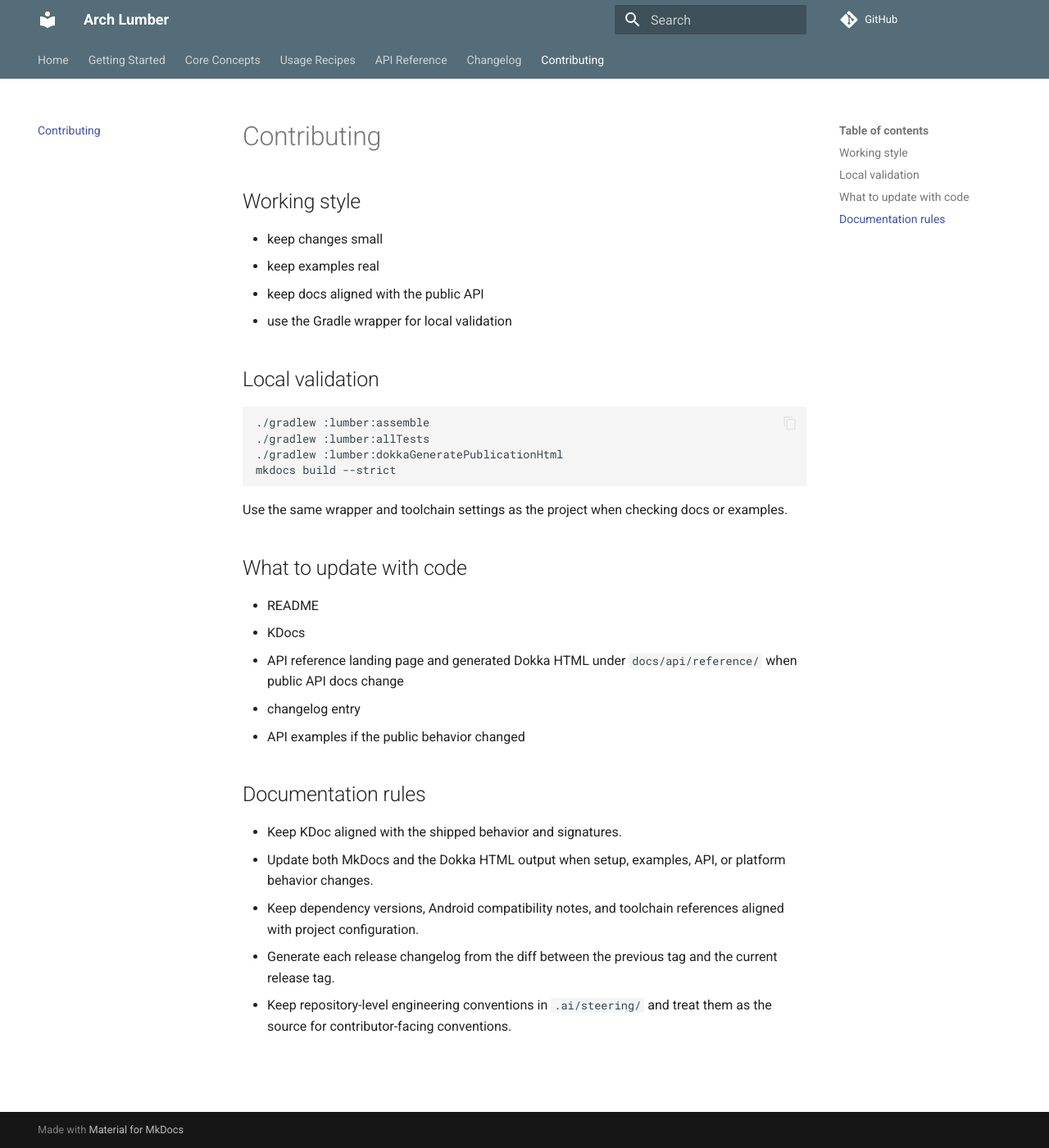
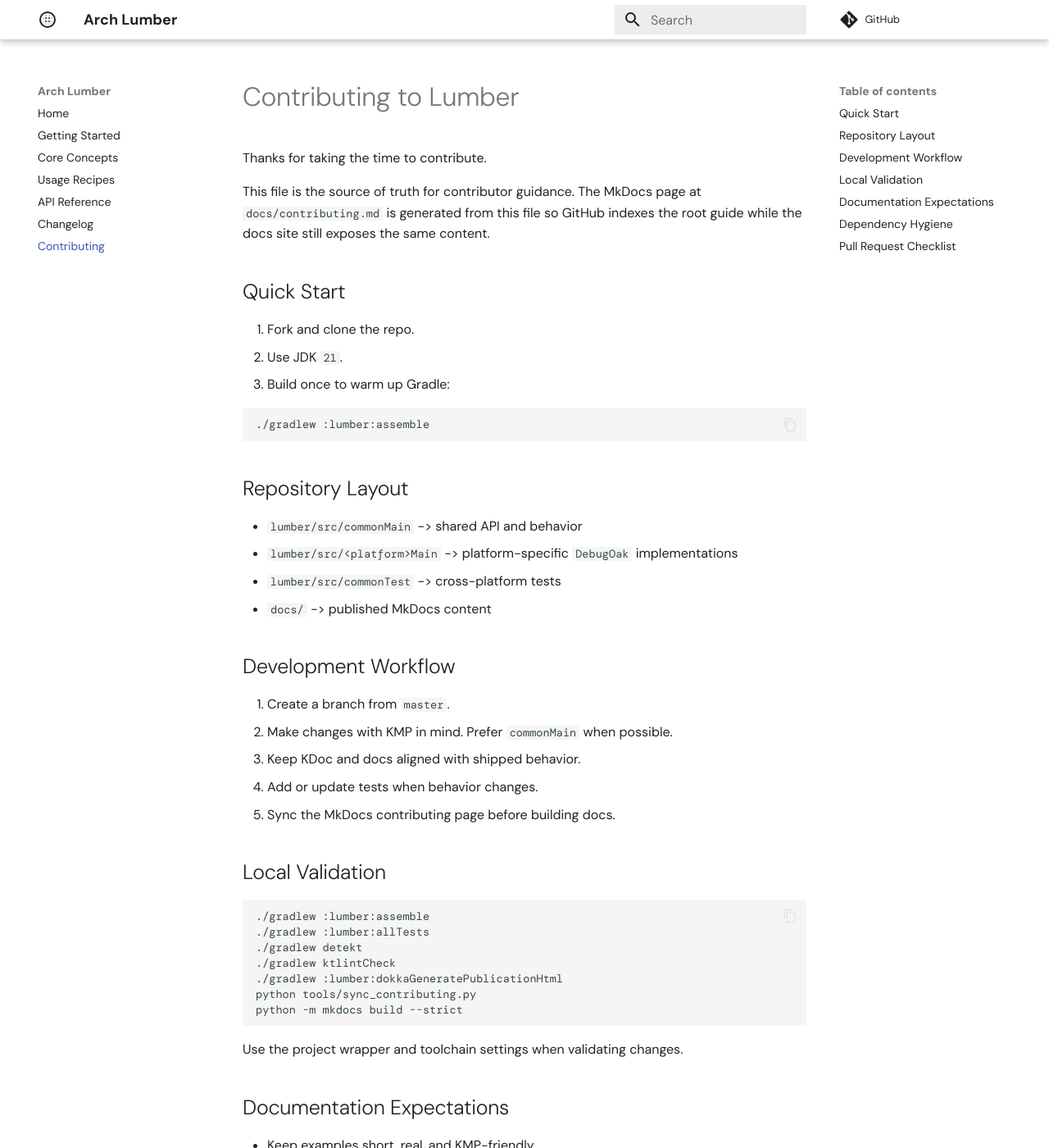
Before and after one commit to matheus-corregiari/arch-lumber, an MkDocs documentation site: the page built from docs/contributing.md, in a window 1280 px wide and 1400 px high. Shown: the whole window at 82% size. Built offline with MkDocs 1.6.1 and Material for MkDocs 9.7.7, drawn with Linux system fonts in a browser that asks for light colours; some web fonts are replaced; comment, search, counter and statistics services are not loaded; some of the changed text lies outside the part shown.

Commit message:
docs: unify contributor docs and refresh docs tooling
- make CONTRIBUTING.md the source of truth and sync docs/contributing.md from it
- publish Dokka directly under docs/api and point docs links at the published API reference
- update the docs workflow and bump Dokka to the latest stable compatible release
- include the in-scope tracked deletions already present on the branch

````diff
--- a/docs/contributing.md
+++ b/docs/contributing.md
@@ -1,35 +1,68 @@
-# Contributing
+<!-- Generated from CONTRIBUTING.md. Do not edit directly. -->
 
-## Working style
+# Contributing to Lumber
 
-- keep changes small
-- keep examples real
-- keep docs aligned with the public API
-- use the Gradle wrapper for local validation
+Thanks for taking the time to contribute.
 
-## Local validation
+This file is the source of truth for contributor guidance. The MkDocs page at `docs/contributing.md` is generated from this file so GitHub indexes the root guide while the docs site still exposes the same content.
+
+## Quick Start
+
+1. Fork and clone the repo.
+2. Use JDK `21`.
+3. Build once to warm up Gradle:
+
+```bash
+./gradlew :lumber:assemble
+```
+
+## Repository Layout
+
+- `lumber/src/commonMain` -> shared API and behavior
+- `lumber/src/<platform>Main` -> platform-specific `DebugOak` implementations
+- `lumber/src/commonTest` -> cross-platform tests
+- `docs/` -> published MkDocs content
+
+## Development Workflow
+
+1. Create a branch from `master`.
+2. Make changes with KMP in mind. Prefer `commonMain` when possible.
+3. Keep KDoc and docs aligned with shipped behavior.
+4. Add or update tests when behavior changes.
+5. Sync the MkDocs contributing page before building docs.
+
+## Local Validation
 
 ```bash
 ./gradlew :lumber:assemble
 ./gradlew :lumber:allTests
+./gradlew detekt
+./gradlew ktlintCheck
 ./gradlew :lumber:dokkaGeneratePublicationHtml
-mkdocs build --strict
+python tools/sync_contributing.py
+python -m mkdocs build --strict
 ```
 
-Use the same wrapper and toolchain settings as the project when checking docs or examples.
+Use the project wrapper and toolchain settings when validating changes.
 
-## What to update with code
+## Documentation Expectations
 
-- README
-- KDocs
-- API reference landing page and generated Dokka HTML under `docs/api/reference/` when public API docs change
-- changelog entry
-- API examples if the public behavior changed
+- Keep examples short, real, and KMP-friendly.
+- Explain one-shot behavior like `tag`, `quiet`, `maxLogLength`, and `maxTagLength` when relevant.
+- Mention platform differences when they affect output.
+- Update README, KDoc, generated API docs under `docs/api/`, and examples when public behavior changes.
+- Generate each changelog page from the diff between the previous tag and the release tag.
 
-## Documentation rules
+## Dependency Hygiene
 
-- Keep KDoc aligned with the shipped behavior and signatures.
-- Update both MkDocs and the Dokka HTML output when setup, examples, API, or platform behavior changes.
-- Keep dependency versions, Android compatibility notes, and toolchain references aligned with project configuration.
-- Generate each release changelog from the diff between the previous tag and the current release tag.
-- Keep repository-level engineering conventions in `.ai/steering/` and treat them as the source for contributor-facing conventions.
+- Keep direct build and tooling dependencies current when updates are low risk.
+- Prefer stable releases over RC, beta, or alpha unless the repo already depends on a prerelease.
+- If an update needs a bigger migration, call that out explicitly instead of sneaking it into a routine refresh.
+
+## Pull Request Checklist
+
+- [ ] Tests updated or added when behavior changed
+- [ ] KDoc updated if behavior or usage changed
+- [ ] README or docs updated if the public API changed
+- [ ] `python tools/sync_contributing.py` run if contributor guidance changed
+- [ ] Validation checks passing
--- a/mkdocs.yml
+++ b/mkdocs.yml
@@ -4,18 +4,21 @@
 repo_url: https://github.com/matheus-corregiari/arch-lumber
 edit_uri: blob/master/docs/
 
+# Configuration
 theme:
-  name: material
+  name: "material"
+  language: "en"
+  icon:
+    logo: material/blur-radial
+  palette:
+    primary: "white"
+    accent: "teal"
+  font:
+    text: "DM Sans"
+    code: "DM Mono"
   features:
-    - navigation.tabs
-    - navigation.sections
-    - navigation.instant
+    - content.tabs.link
     - content.code.copy
-    - content.code.annotate
-  palette:
-    - scheme: default
-      primary: blue grey
-      accent: teal
 
 markdown_extensions:
   - admonition
@@ -33,6 +36,6 @@
   - Getting Started: getting-started.md
   - Core Concepts: core-concepts.md
   - Usage Recipes: recipes.md
-  - API Reference: api/index.md
+  - API Reference: https://matheus-corregiari.github.io/arch-lumber/api/
   - Changelog: changelog/index.md
   - Contributing: contributing.md
````
Also changed, not shown: .ai/steering/README.md (deleted, +0 -14 lines), .ai/steering/architecture.md (deleted, +0 -40 lines), .ai/steering/code-patterns.md (deleted, +0 -54 lines), .ai/steering/documentation.md (deleted, +0 -64 lines), .ai/steering/testing.md (deleted, +0 -71 lines), CONTRIBUTING.md (+42 -29 lines), README.md (+3 -3 lines), docs/api/index.md (deleted, +0 -22 lines), docs/getting-started.md (+2 -2 lines), docs/index.md (+2 -2 lines), 5 other files.
